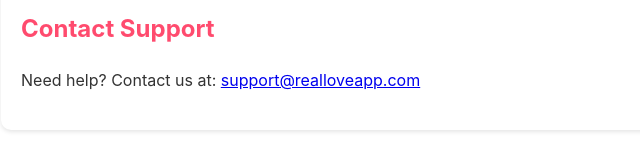
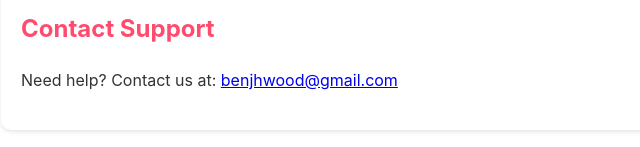
Before and after one commit to BW006/reallove-support, a plain HTML site: page index.html in a window 1280 px wide. Shown: the part 1069-1216 px from the top of the page, 239-879 px from the left. Drawn offline with Linux system fonts and the light colour scheme.

Commit message:
Update index.html

```diff
--- a/index.html
+++ b/index.html
@@ -75,7 +75,7 @@
 
     <div class="contact">
         <h2>Contact Support</h2>
-        <p>Need help? Contact us at: <a href="mailto:support@realloveapp.com">support@realloveapp.com</a></p>
+        <p>Need help? Contact us at: <a href="mailto:support@realloveapp.com">benjhwood@gmail.com</a></p>
     </div>
 </body>
 </html>
```
